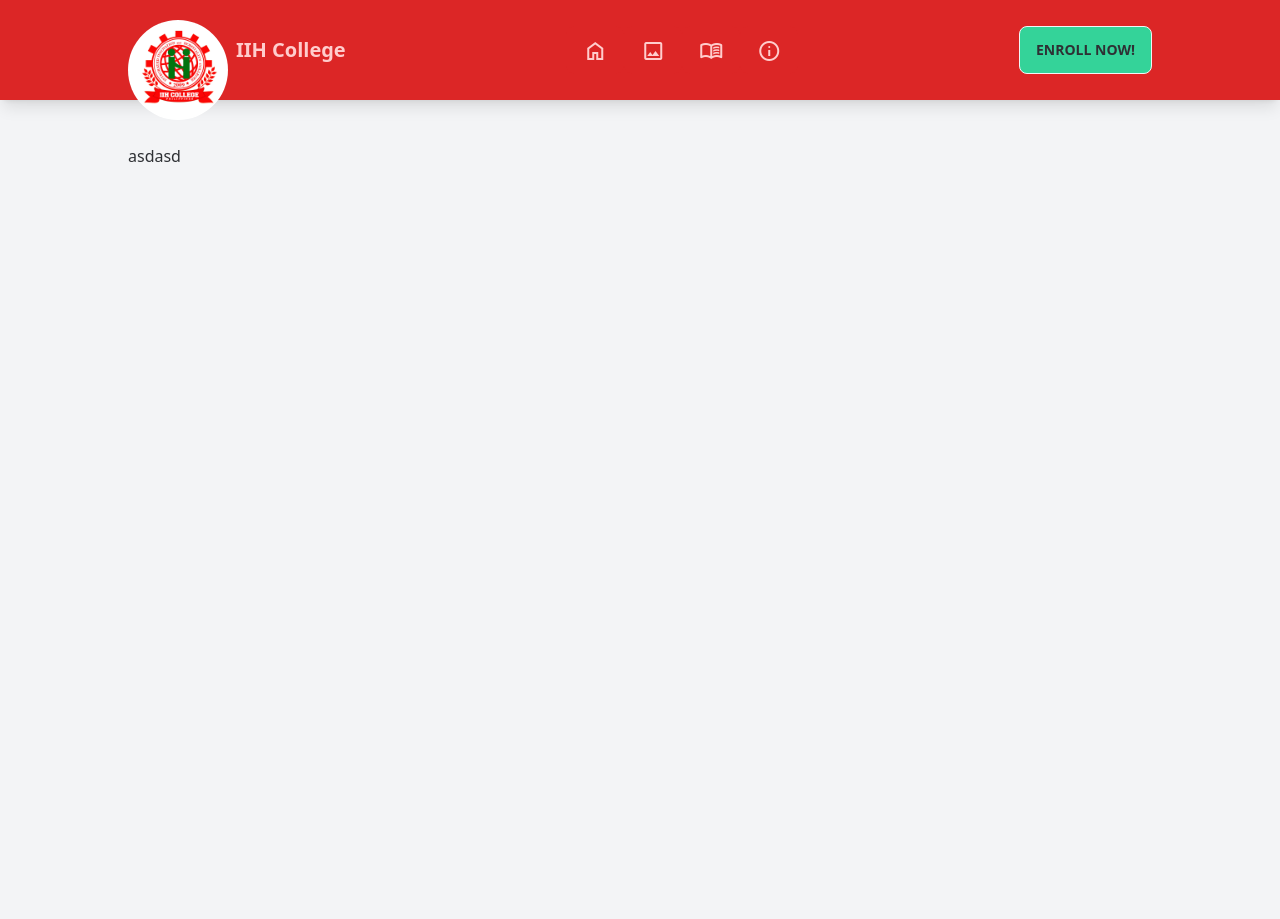
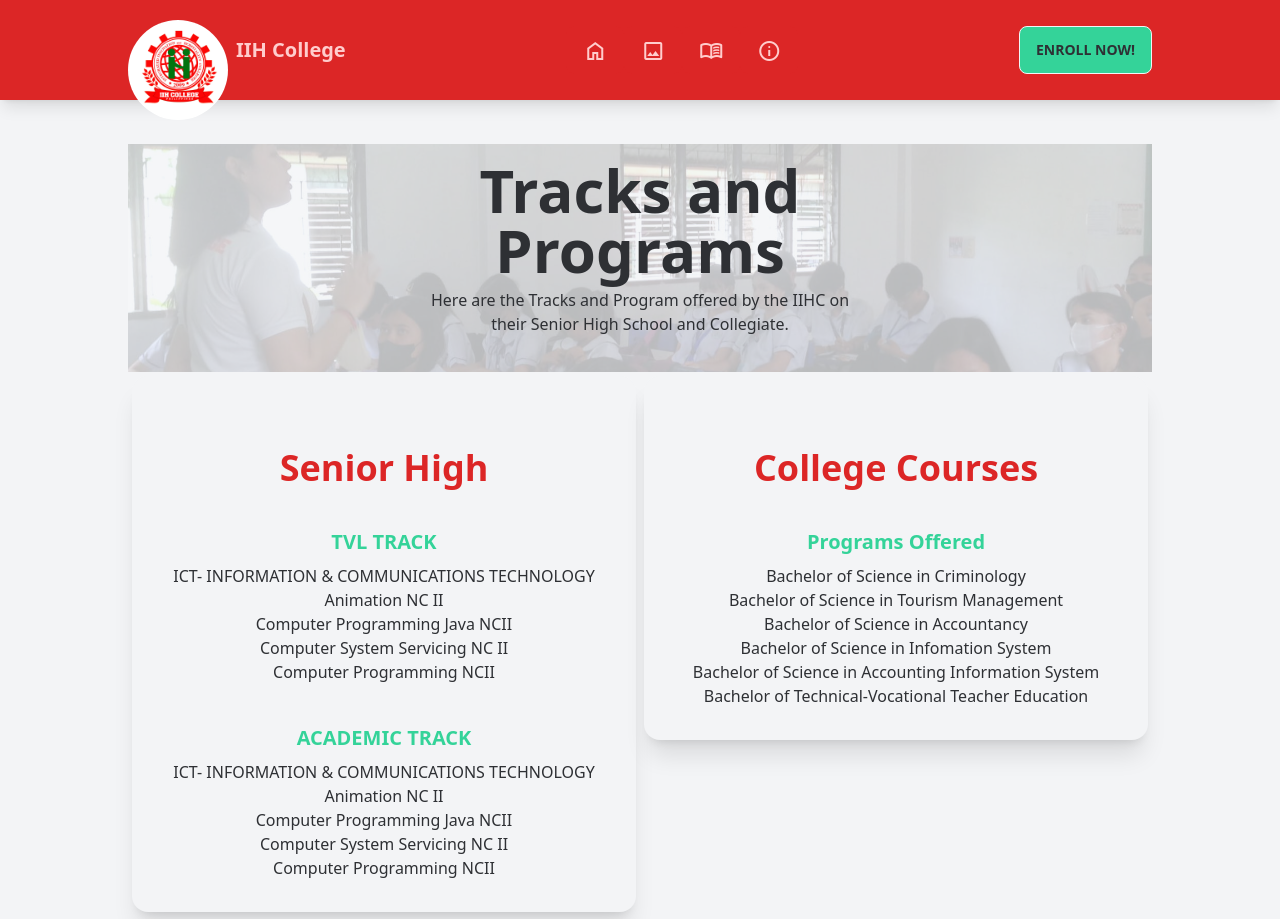
Before and after one commit to xi3x/iihc-Web, an Astro site: page /Courses in a window 1280 px wide. Shown: the top 919 px of the page. Before the commit the page ends 800 px from the top, so only its background shows below. Built offline with nearby package versions, Linux system fonts and the light colour scheme; Astro itself is replaced by a stand-in of ours.

Commit message:
Carlo May6

```diff
--- a/src/pages/Courses.astro
+++ b/src/pages/Courses.astro
@@ -4,5 +4,67 @@ import Layout from "../layouts/Layout.astro";
 ---
 
 <Layout title="Courses">
-  <p>asdasd</p>
+  <div class="grid grid-cols-4">
+    <div
+      class="hero min-h-16 col-span-4"
+      style="background-image: url(/e1.jpg);"
+    >
+      <div class="hero-overlay bg-opacity-75"></div>
+      <div class="hero-content text-center text-neutral-content">
+        <div class="max-w-md">
+          <h1 class="mb-2 text-6xl font-bold">Tracks and Programs</h1>
+          <p class="mb-5 text-center">
+            Here are the Tracks and Program offered by the IIHC on their Senior
+            High School and Collegiate.
+          </p>
+        </div>
+      </div>
+    </div>
+    <div class="col-span-2 p-1">
+      <div class="card bg-base-100 shadow-xl pt-10">
+        <div class="card-body items-center text-center">
+          <h2 class="card-title font-bold text-4xl text-primary">
+            Senior High
+          </h2>
+          <br />
+          <h2 class="card-title font-bold text-secondary">TVL TRACK</h2>
+          <p class="font-thin">
+            ICT- INFORMATION & COMMUNICATIONS TECHNOLOGY
+            <br />
+            Animation NC II
+            <br />Computer Programming Java NCII<br />Computer System Servicing
+            NC II<br />Computer Programming NCII
+          </p>
+          <br />
+          <h2 class="card-title font-bold text-secondary">ACADEMIC TRACK</h2>
+          <p class="font-thin">
+            ICT- INFORMATION & COMMUNICATIONS TECHNOLOGY
+            <br />
+            Animation NC II
+            <br />Computer Programming Java NCII<br />Computer System Servicing
+            NC II<br />Computer Programming NCII
+          </p>
+        </div>
+      </div>
+    </div>
+    <div class="col-span-2 p-1">
+      <div class="card bg-base-100 shadow-xl pt-10">
+        <div class="card-body items-center text-center">
+          <h2 class="card-title font-bold text-4xl text-primary">
+            College Courses
+          </h2>
+          <br />
+          <h2 class="card-title font-bold text-secondary">Programs Offered</h2>
+          <p class="font-thin">
+            Bachelor of Science in Criminology
+            <br />
+            Bachelor of Science in Tourism Management
+            <br />Bachelor of Science in Accountancy<br />Bachelor of Science in
+            Infomation System<br />Bachelor of Science in Accounting Information
+            System <br /> Bachelor of Technical-Vocational Teacher Education
+          </p>
+        </div>
+      </div>
+    </div>
+  </div>
 </Layout>
--- a/src/pages/index.astro
+++ b/src/pages/index.astro
@@ -40,7 +40,7 @@ import Header from "../components/Header.astro";
         </h2>
         <p>If a dog chews shoes whose shoes does he choose?</p>
         <div class="card-actions justify-end">
-          <button class="btn btn-primary">Check SHS Tracks</button>
+          <a href="/Courses" class="btn btn-primary">Check SHS Tracks</a>
         </div>
       </div>
     </div>
@@ -58,7 +58,7 @@ import Header from "../components/Header.astro";
           school for inquiries.
         </p>
         <div class="card-actions justify-end">
-          <button class="btn btn-primary">Check Programs Offered</button>
+          <a href="/Courses" class="btn btn-primary">Check Programs Offered</a>
         </div>
       </div>
     </div>
```
